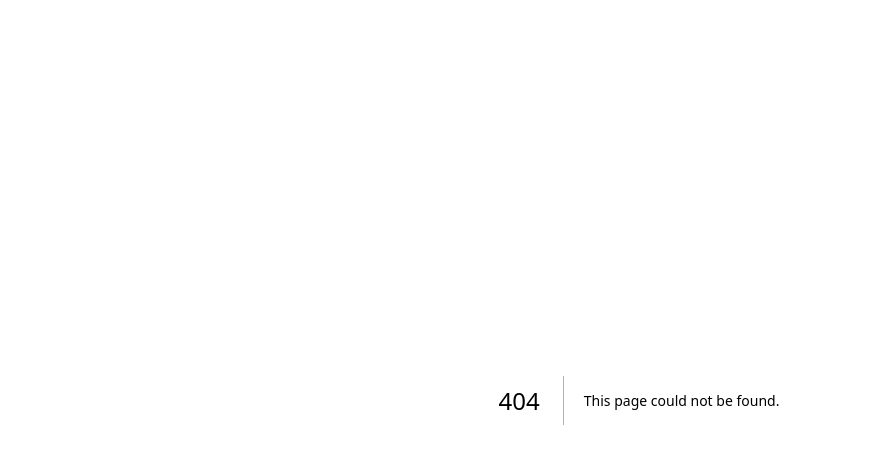
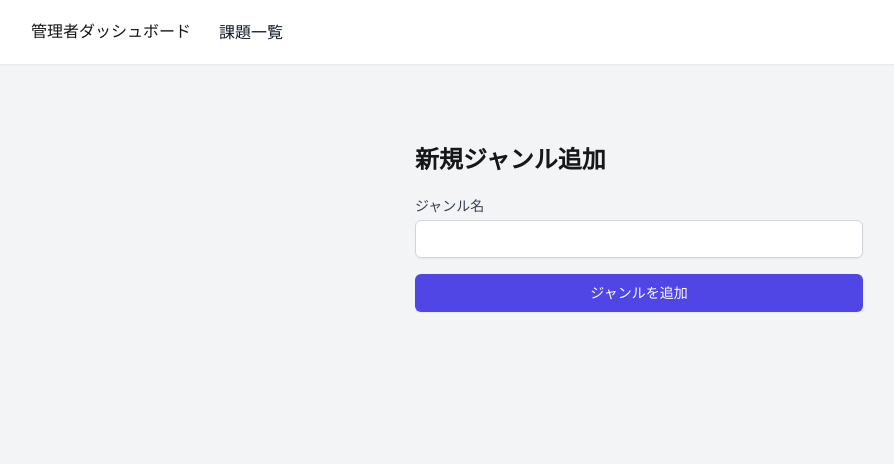
Before and after one commit to cashev/PrAhaChallenge-Team, a Next.js app in the folder frontend/: page /admin/genres/new in a window 1280 px wide. Before the commit this address had no page. Shown: the top 464 px of the page, without its empty margins (1-895 px from the left). Built offline with nearby package versions, Linux system fonts and the light colour scheme.

Commit message:
add 課題ジャンル追加

```diff
--- /dev/null
+++ b/frontend/src/app/admin/genres/new/NewGenreForm.tsx
@@ -0,0 +1,65 @@
+'use client';
+
+import { useRouter } from 'next/navigation';
+import React, { useState } from 'react';
+
+interface NewGenreFormProps {
+  handleCreateGenre: (formData: FormData) => Promise<{ success: boolean; error?: string }>;
+}
+
+const NewGenreForm: React.FC<NewGenreFormProps> = ({ handleCreateGenre }) => {
+  const [genreName, setGenreName] = useState('');
+  const [error, setError] = useState<string | null>(null);
+  const router = useRouter();
+
+  const handleSubmit = async (e: React.FormEvent<HTMLFormElement>) => {
+    e.preventDefault();
+    setError(null);
+
+    const form = e.currentTarget;
+    const formData = new FormData(form);
+
+    try {
+      const result = await handleCreateGenre(formData);
+      if (result.success) {
+        router.push('/admin/tasks');
+      } else {
+        setError(result.error || 'ジャンルの作成に失敗しました。もう一度お試しください。');
+      }
+    } catch (err) {
+      setError('ジャンルの作成に失敗しました。もう一度お試しください。');
+    }
+  };
+
+  return (
+    <form onSubmit={handleSubmit} className="space-y-4">
+      {error && (
+        <div className="bg-red-100 border border-red-400 text-red-700 px-4 py-3 rounded relative" role="alert">
+          <span className="block sm:inline">{error}</span>
+        </div>
+      )}
+      <div>
+        <label htmlFor="genreName" className="block text-sm font-medium text-gray-700">
+          ジャンル名
+        </label>
+        <input
+          type="text"
+          id="genreName"
+          name="genreName"
+          value={genreName}
+          onChange={(e) => setGenreName(e.target.value)}
+          required
+          className="mt-1 block w-full border border-gray-300 rounded-md shadow-sm py-2 px-3 focus:outline-none focus:ring-indigo-500 focus:border-indigo-500 sm:text-sm"
+        />
+      </div>
+      <button
+        type="submit"
+        className="w-full flex justify-center py-2 px-4 border border-transparent rounded-md shadow-sm text-sm font-medium text-white bg-indigo-600 hover:bg-indigo-700 focus:outline-none focus:ring-2 focus:ring-offset-2 focus:ring-indigo-500"
+      >
+        ジャンルを追加
+      </button>
+    </form>
+  );
+};
+
+export default NewGenreForm;
--- /dev/null
+++ b/frontend/src/app/admin/genres/new/page.tsx
@@ -0,0 +1,28 @@
+import { createTaskGenre } from '@/lib/backend/tasks';
+import NewGenreForm from './NewGenreForm';
+
+export default function NewGenrePage() {
+  async function handleCreateGenre(formData: FormData) {
+    'use server'
+
+    const genreName = formData.get('genreName') as string;
+    if (!genreName) {
+      return { success: false, error: 'Genre name is required' };
+    }
+
+    try {
+      await createTaskGenre(genreName);
+      return { success: true };
+    } catch (error) {
+      console.error('Failed to create genre:', error);
+      return { success: false, error: 'Failed to create genre' };
+    }
+  }
+
+  return (
+    <div className="max-w-md mx-auto mt-10">
+      <h1 className="text-2xl font-bold mb-5">新規ジャンル追加</h1>
+      <NewGenreForm handleCreateGenre={handleCreateGenre} />
+    </div>
+  );
+}
--- a/frontend/src/app/admin/tasks/page.tsx
+++ b/frontend/src/app/admin/tasks/page.tsx
@@ -1,6 +1,5 @@
 import React from "react";
 import { fetchTasks } from "@/lib/backend/tasks";
-
 import Link from "next/link";
 import TaskTable from "@/app/components/TaskTable";
 
@@ -13,9 +12,14 @@ const TasksPage: React.FC = async () => {
         <h1 className="text-2xl font-bold text-gray-900">
           課題一覧
         </h1>
-        <Link href="/admin/tasks/new" className="bg-blue-500 text-white px-4 py-2 rounded hover:bg-blue-600">
-          新規課題作成
-        </Link>
+        <div className="space-x-4">
+          <Link href="/admin/tasks/new" className="bg-blue-500 text-white px-4 py-2 rounded hover:bg-blue-600">
+            課題追加
+          </Link>
+          <Link href="/admin/genres/new" className="bg-green-500 text-white px-4 py-2 rounded hover:bg-green-600">
+            ジャンル追加
+          </Link>
+        </div>
       </div>
       <TaskTable tasks={tasks} />
     </div>
--- a/frontend/src/lib/backend/tasks.ts
+++ b/frontend/src/lib/backend/tasks.ts
@@ -8,7 +8,6 @@ export async function fetchTasks(): Promise<Task[]> {
 }
 
 export async function createTask(title: string, genre: TaskGenre, text: string): Promise<void> {
-  console.log(JSON.stringify({ Title: title, TaskGenre: genre, Text: text }));
   await fetch(`${process.env.BACKEND_URL}/tasks`, {
     method: "POST",
     headers: {
@@ -35,18 +34,18 @@ export async function deleteTask(task: Task): Promise<void> {
 }
 
 export async function fetchTaskGenres(): Promise<TaskGenre[]> {
-  const response = await fetch(`${process.env.BACKEND_URL}/task_genres`);
+  const response = await fetch(`${process.env.BACKEND_URL}/task_genres`, { next: { revalidate: 0 } });
   const { taskGenres } = await response.json();
   return taskGenres;
 }
 
-export async function createTaskGenre(name: string): Promise<void> {
+export async function createTaskGenre(genreName: string): Promise<void> {
   await fetch(`${process.env.BACKEND_URL}/task_genres`, {
     method: "POST",
     headers: {
       "Content-Type": "application/json",
     },
-    body: JSON.stringify({ name }),
+    body: JSON.stringify({ GenreName: genreName }),
   });
 }
 
```
Also changed, not shown: 1 other file (tests, documents, lock files or other folders).
